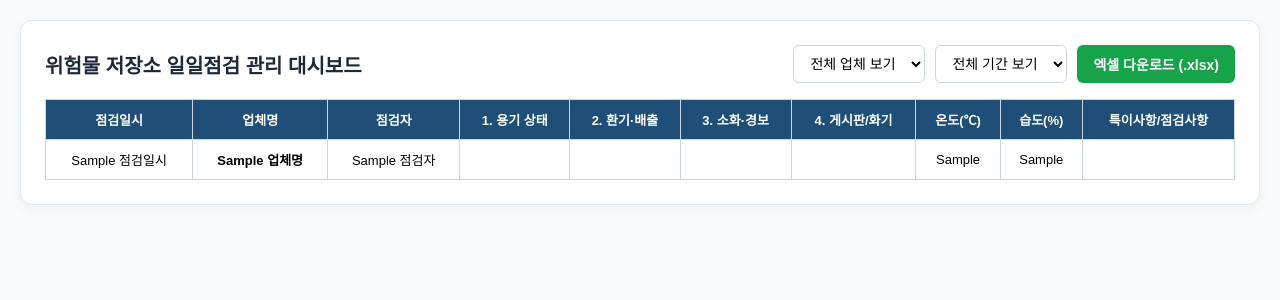
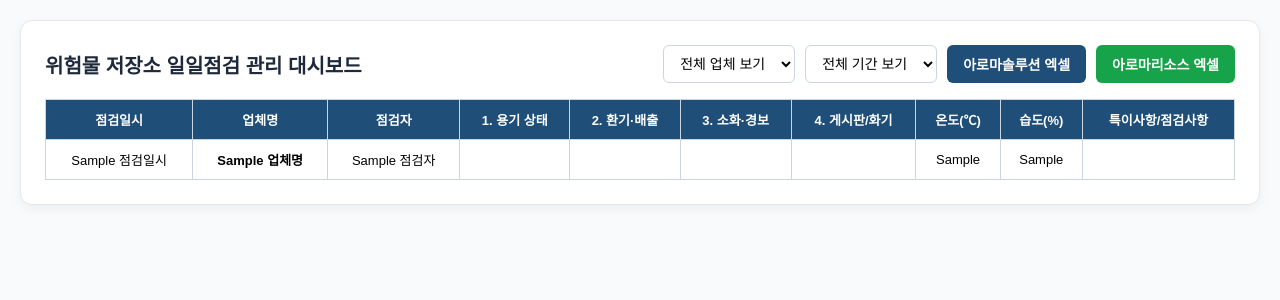
Before and after one commit to wjsdydxo94-a11y/hazardous-check, a Flask app: template templates/admin.html in a window 1280 px wide. Shown: the top 300 px of the page. Run offline with Flask 3, Linux system fonts and the light colour scheme; the template is opened without the code that fills it: most values are stand-ins (such as "Sample title", 1, 10 or a date in 2020).

Commit message:
Update admin.html

```diff
--- a/templates/admin.html
+++ b/templates/admin.html
@@ -12,6 +12,8 @@
         .actions { display: flex; gap: 10px; align-items: center; flex-wrap: wrap; }
         .btn { display: inline-block; background-color: #16a34a; color: white; padding: 9px 16px; border-radius: 6px; text-decoration: none; font-weight: bold; font-size: 14px; border: none; cursor: pointer; }
         .btn:hover { background-color: #15803d; }
+        .btn-solution { background-color: #1f4e78; }
+        .btn-solution:hover { background-color: #16385c; }
         select { padding: 9px 12px; border-radius: 6px; border: 1px solid #cbd5e1; font-size: 14px; background: white; outline: none; }
         table { width: 100%; border-collapse: collapse; font-size: 13px; margin-top: 10px; }
         th, td { border: 1px solid #cbd5e1; padding: 10px; text-align: center; }
@@ -26,7 +28,7 @@
         <div class="header-bar">
             <h1>위험물 저장소 일일점검 관리 대시보드</h1>
             <div class="actions">
-                <!-- 업체별 필터 추가 -->
+                <!-- 업체별 필터 -->
                 <select id="companySelect" onchange="filterTable()">
                     <option value="all">전체 업체 보기</option>
                     <option value="아로마솔루션">아로마솔루션</option>
@@ -36,7 +38,9 @@
                 <select id="monthSelect" onchange="filterTable()">
                     <option value="all">전체 기간 보기</option>
                 </select>
-                <a href="/download" class="btn">엑셀 다운로드 (.xlsx)</a>
+                <!-- 개별 업체 엑셀 다운로드 버튼 -->
+                <a href="/download?company=아로마솔루션" class="btn btn-solution">아로마솔루션 엑셀</a>
+                <a href="/download?company=아로마리소스" class="btn">아로마리소스 엑셀</a>
             </div>
         </div>
         <table>
```
